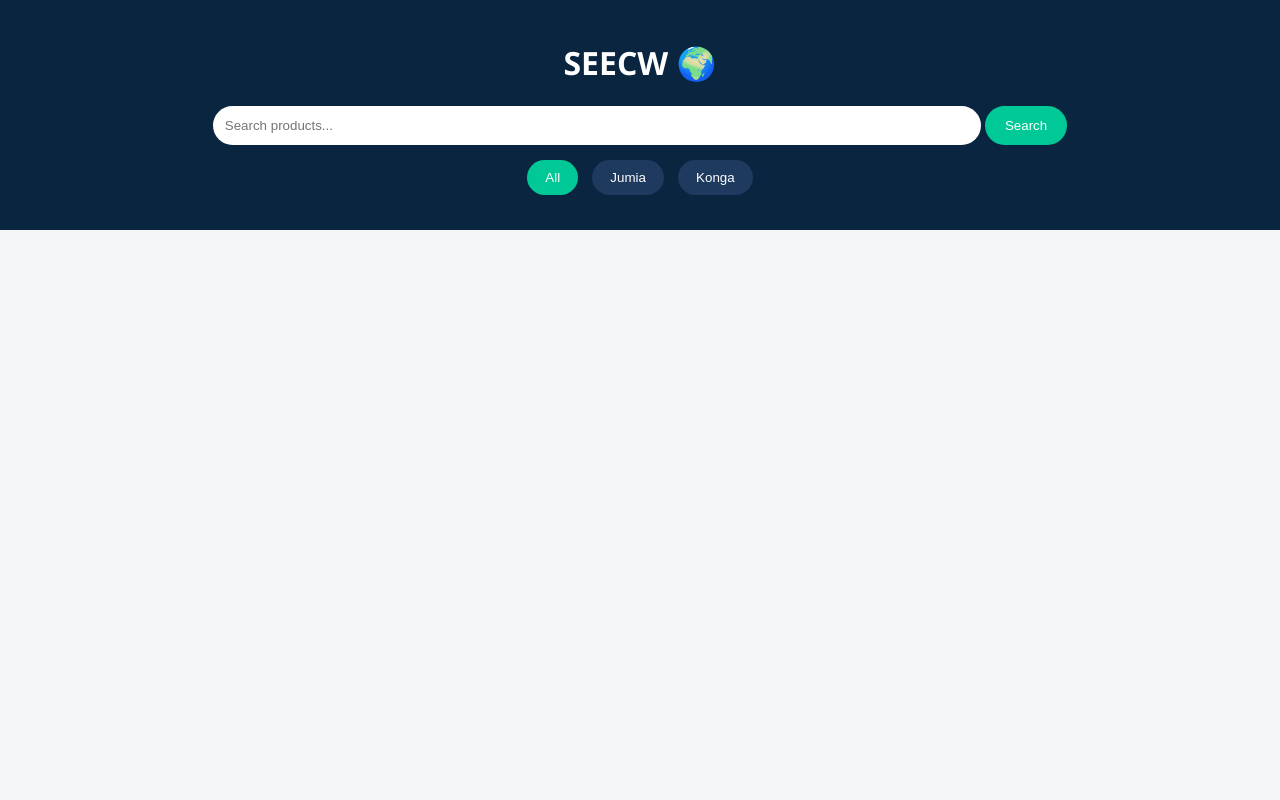
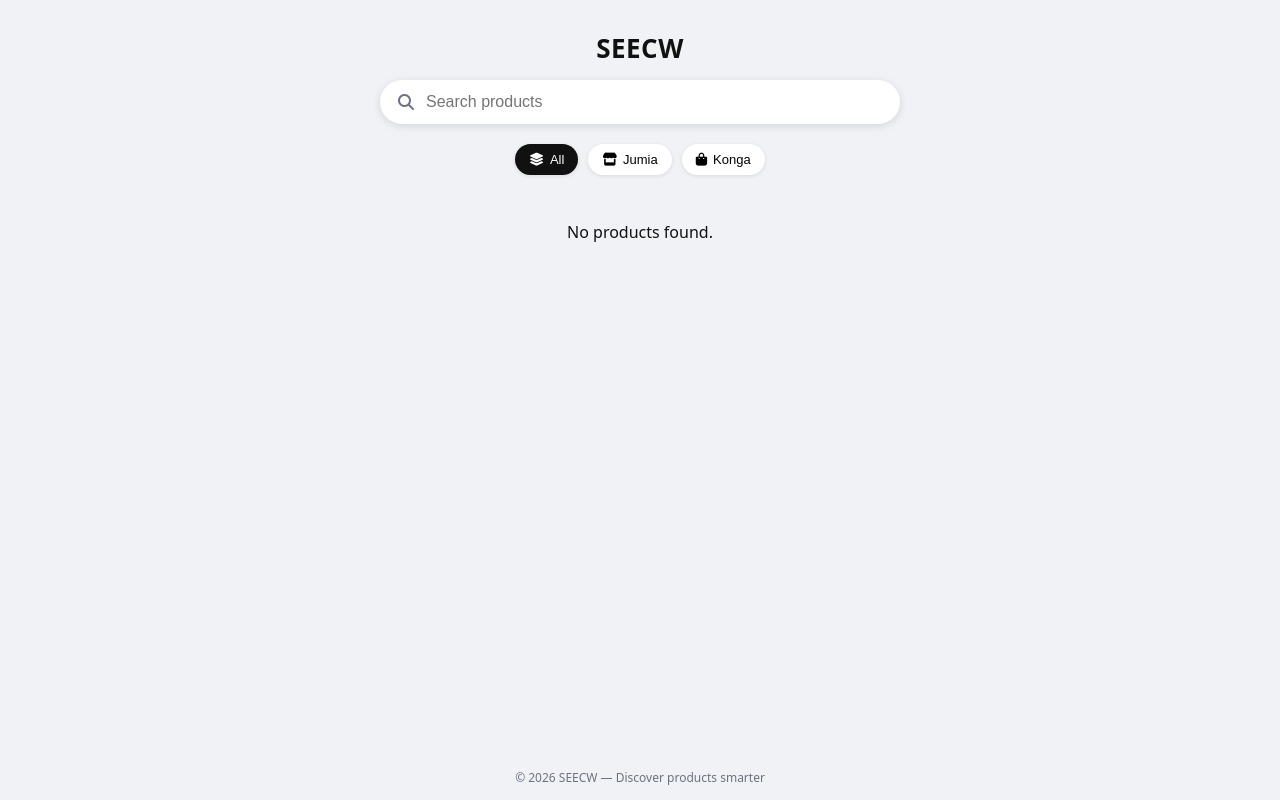
Before and after one commit to freedomadetoye/seecw, a website: page public/index.html in a window 1280 px wide. Both pictures are taken after a click on the button "All". Drawn offline with Linux system fonts and the light colour scheme.

Commit message:
Updated UI

```diff
--- a/public/index.html
+++ b/public/index.html
@@ -3,29 +3,63 @@
 <head>
     <meta charset="UTF-8">
     <meta name="viewport" content="width=device-width, initial-scale=1.0">
-    <title>SEECW - African E-commerce Search</title>
+
+    <title>SEECW — Product Search</title>
+    <meta name="description" content="Search and discover products across multiple e-commerce platforms in one modern feed.">
+
+    <!-- Open Graph -->
+    <meta property="og:title" content="SEECW — Product Search">
+    <meta property="og:description" content="Discover products from Jumia and Konga in one place.">
+    <meta property="og:type" content="website">
+    <meta property="og:url" content="https://seecw.onrender.com">
+
+    <!-- Icons -->
+    <link rel="stylesheet" href="https://cdnjs.cloudflare.com/ajax/libs/font-awesome/6.5.1/css/all.min.css">
+
     <link rel="stylesheet" href="style.css">
 </head>
 <body>
-    <header>
-    <h1>SEECW 🌍</h1>
 
+<div class="page">
 
+    <!-- SEARCH AREA -->
+    <header class="search-header">
+        <div class="logo">SEECW</div>
 
-    <div class="search-box">
-        <input type="text" id="searchInput" placeholder="Search products...">
-        <button onclick="runSearch()">Search</button>
-    </div>
+        <div class="search-box">
+            <i class="fa-solid fa-magnifying-glass"></i>
+            <input
+                type="text"
+                id="searchInput"
+                placeholder="Search products"
+                autocomplete="off"
+            >
+        </div>
+    </header>
 
-         <nav class="nav-tabs">
-        <button onclick="filterSource('all')" class="active">All</button>
-        <button onclick="filterSource('Jumia')">Jumia</button>
-        <button onclick="filterSource('Konga')">Konga</button>
+    <!-- FILTERS -->
+    <nav class="filters">
+        <button class="active" data-source="all">
+            <i class="fa-solid fa-layer-group"></i> All
+        </button>
+        <button data-source="Jumia">
+            <i class="fa-solid fa-store"></i> Jumia
+        </button>
+        <button data-source="Konga">
+            <i class="fa-solid fa-bag-shopping"></i> Konga
+        </button>
     </nav>
-</header>
 
-<main id="results"></main>
+    <!-- FEED -->
+    <main id="feed" class="feed"></main>
 
-    <script src="script.js"></script>
+    <!-- FOOTER -->
+    <footer class="footer">
+        © 2026 SEECW — Discover products smarter
+    </footer>
+
+</div>
+
+<script src="script.js"></script>
 </body>
 </html>
--- a/public/script.js
+++ b/public/script.js
@@ -1,51 +1,78 @@
+const searchInput = document.getElementById("searchInput");
+const feed = document.getElementById("feed");
+const filterButtons = document.querySelectorAll(".filters button");
+
 let allResults = [];
-let currentSource = 'all';
+let currentSource = "all";
 
+/* SEARCH */
 async function runSearch() {
-    const query = document.getElementById('searchInput').value;
-    const resultsContainer = document.getElementById('results');
+    const query = searchInput.value.trim();
+    if (!query) return;
 
-    resultsContainer.innerHTML = '<p>Searching Africa’s markets...</p>';
+    feed.innerHTML = "<p>Loading results…</p>";
 
-    const response = await fetch(`/search?item=${query}`);
-    const result = await response.json();
+    try {
+        const response = await fetch(`/search?item=${encodeURIComponent(query)}`);
+        const data = await response.json();
 
-    allResults = result.data;
-    renderResults();
+        allResults = data.data || [];
+        renderFeed();
+    } catch {
+        feed.innerHTML = "<p>Failed to load results.</p>";
+    }
 }
 
-function filterSource(source) {
-    currentSource = source;
+/* RENDER */
+function renderFeed() {
+    feed.innerHTML = "";
 
-    document.querySelectorAll('.nav-tabs button').forEach(btn => {
-        btn.classList.remove('active');
-    });
-    event.target.classList.add('active');
-
-    renderResults();
-}
-
-function renderResults() {
-    const resultsContainer = document.getElementById('results');
-    resultsContainer.innerHTML = '';
-
-    const filtered = currentSource === 'all'
+    const filtered = currentSource === "all"
         ? allResults
         : allResults.filter(p => p.source === currentSource);
 
-    filtered.forEach(product => {
-        resultsContainer.innerHTML += `
-        <div class="card">
-            <img src="${product.image}" alt="${product.title}">
-            <div class="info">
-                <span class="badge ${product.source.toLowerCase()}">${product.source}</span>
-                <h3>${product.title}</h3>
-                <p class="price">₦${product.price.toLocaleString()}</p>
-                <a href="${product.link}" target="_blank">
-                    View on ${product.source}
-                </a>
+    if (filtered.length === 0) {
+        feed.innerHTML = "<p>No products found.</p>";
+        return;
+    }
+
+    filtered.forEach(p => {
+        const post = document.createElement("div");
+        post.className = "post";
+        post.style.backgroundImage = `url('${p.image}')`;
+
+        post.innerHTML = `
+            <div class="glass">
+                <div class="source">
+                    <i class="fa-solid fa-store"></i> ${p.source}
+                </div>
+                <div class="title">${p.title}</div>
+                <div class="price">₦${Number(p.price).toLocaleString()}</div>
+                <div class="actions">
+                    <a href="${p.link}" target="_blank">
+                        <i class="fa-solid fa-arrow-up-right-from-square"></i> View
+                    </a>
+                </div>
             </div>
-        </div>
         `;
+
+        feed.appendChild(post);
     });
 }
+
+/* FILTERS */
+filterButtons.forEach(btn => {
+    btn.addEventListener("click", () => {
+        filterButtons.forEach(b => b.classList.remove("active"));
+        btn.classList.add("active");
+        currentSource = btn.dataset.source;
+        renderFeed();
+    });
+});
+
+/* EVENTS */
+searchInput.addEventListener("keydown", e => {
+    if (e.key === "Enter") runSearch();
+});
+
+window.onload = () => searchInput.focus();
--- a/public/style.css
+++ b/public/style.css
@@ -1,95 +1,162 @@
-body {
-    font-family: 'Segoe UI', sans-serif;
-    margin: 0;
-    background: #f4f6f8;
-    color: #333;
+/* RESET */
+* {
+    box-sizing: border-box;
 }
 
-header {
-    background: #0a2540;
-    color: white;
-    padding: 20px;
-    text-align: center;
+html, body {
+    height: 100%;
 }
 
-.nav-tabs {
-    margin: 15px 0;
+body {
+    margin: 0;
+    font-family: system-ui, -apple-system, Segoe UI, Roboto, Arial, sans-serif;
+    background: #f0f2f5;
+    color: #111;
 }
 
-.nav-tabs button {
-    padding: 10px 18px;
-    border: none;
-    background: #1e3a5f;
-    color: white;
-    cursor: pointer;
-    border-radius: 20px;
-    margin: 0 5px;
+/* PAGE STRUCTURE */
+.page {
+    min-height: 100vh;
+    display: flex;
+    flex-direction: column;
 }
 
-.nav-tabs button.active {
-    background: #00c896;
+/* SEARCH HEADER (GOOGLE-LIKE) */
+.search-header {
+    padding: 30px 16px 10px;
+    display: flex;
+    flex-direction: column;
+    align-items: center;
+    gap: 14px;
+}
+
+.logo {
+    font-size: 26px;
+    font-weight: 700;
+    letter-spacing: 0.5px;
 }
 
 .search-box {
-    margin-top: 15px;
+    width: 100%;
+    max-width: 520px;
+    background: white;
+    border-radius: 30px;
+    padding: 12px 18px;
+    display: flex;
+    align-items: center;
+    gap: 10px;
+    box-shadow: 0 2px 8px rgba(0,0,0,0.12);
+}
+
+.search-box i {
+    color: #6b7280;
 }
 
 .search-box input {
-    padding: 12px;
-    width: 60%;
-    border-radius: 25px;
+    flex: 1;
     border: none;
+    outline: none;
+    font-size: 16px;
 }
 
-.search-box button {
-    padding: 12px 20px;
-    border-radius: 25px;
-    border: none;
-    background: #00c896;
-    color: white;
-    cursor: pointer;
+/* FILTERS */
+.filters {
+    display: flex;
+    justify-content: center;
+    gap: 10px;
+    padding: 10px 16px;
 }
 
-#results {
-    display: grid;
-    grid-template-columns: repeat(auto-fit, minmax(260px, 1fr));
-    gap: 20px;
-    padding: 30px;
+.filters button {
+    border: none;
+    border-radius: 20px;
+    padding: 8px 14px;
+    font-size: 13px;
+    background: white;
+    cursor: pointer;
+    display: flex;
+    align-items: center;
+    gap: 6px;
+    box-shadow: 0 1px 4px rgba(0,0,0,0.1);
 }
 
-.card {
-    background: white;
-    border-radius: 15px;
-    overflow: hidden;
-    box-shadow: 0 8px 20px rgba(0,0,0,0.08);
-}
-
-.card img {
-    width: 100%;
-    height: 200px;
-    object-fit: cover;
-}
-
-.info {
-    padding: 15px;
-}
-
-.badge {
-    padding: 5px 12px;
-    border-radius: 12px;
-    font-size: 12px;
+.filters button.active {
+    background: #111;
     color: white;
 }
 
-.jumia {
-    background: orange;
+/* FEED */
+.feed {
+    flex: 1;
+    max-width: 680px;
+    margin: 20px auto;
+    padding: 0 14px;
+    display: grid;
+    grid-template-columns: 1fr;
+    gap: 18px;
 }
 
-.konga {
-    background: red;
+/* PRODUCT CARD */
+.post {
+    position: relative;
+    height: 420px;
+    border-radius: 18px;
+    overflow: hidden;
+    background-size: cover;
+    background-position: center;
+    box-shadow: 0 10px 25px rgba(0,0,0,0.15);
+}
+
+/* GLASS OVERLAY */
+.glass {
+    position: absolute;
+    bottom: 0;
+    width: 100%;
+    padding: 16px;
+    background: rgba(255,255,255,0.15);
+    backdrop-filter: blur(12px);
+    -webkit-backdrop-filter: blur(12px);
+    color: white;
+}
+
+.source {
+    font-size: 12px;
+    opacity: 0.9;
+}
+
+.title {
+    font-size: 15px;
+    margin: 6px 0;
 }
 
 .price {
-    font-weight: bold;
-    color: #00c896;
+    font-size: 18px;
+    font-weight: 600;
 }
+
+.actions {
+    margin-top: 10px;
+    display: flex;
+    gap: 14px;
+}
+
+.actions a {
+    color: white;
+    font-size: 14px;
+    text-decoration: none;
+}
+
+/* FOOTER */
+.footer {
+    text-align: center;
+    padding: 14px;
+    font-size: 12px;
+    color: #6b7280;
+}
+
+/* RESPONSIVE */
+@media (max-width: 480px) {
+    .post {
+        height: 360px;
+    }
+}
```
